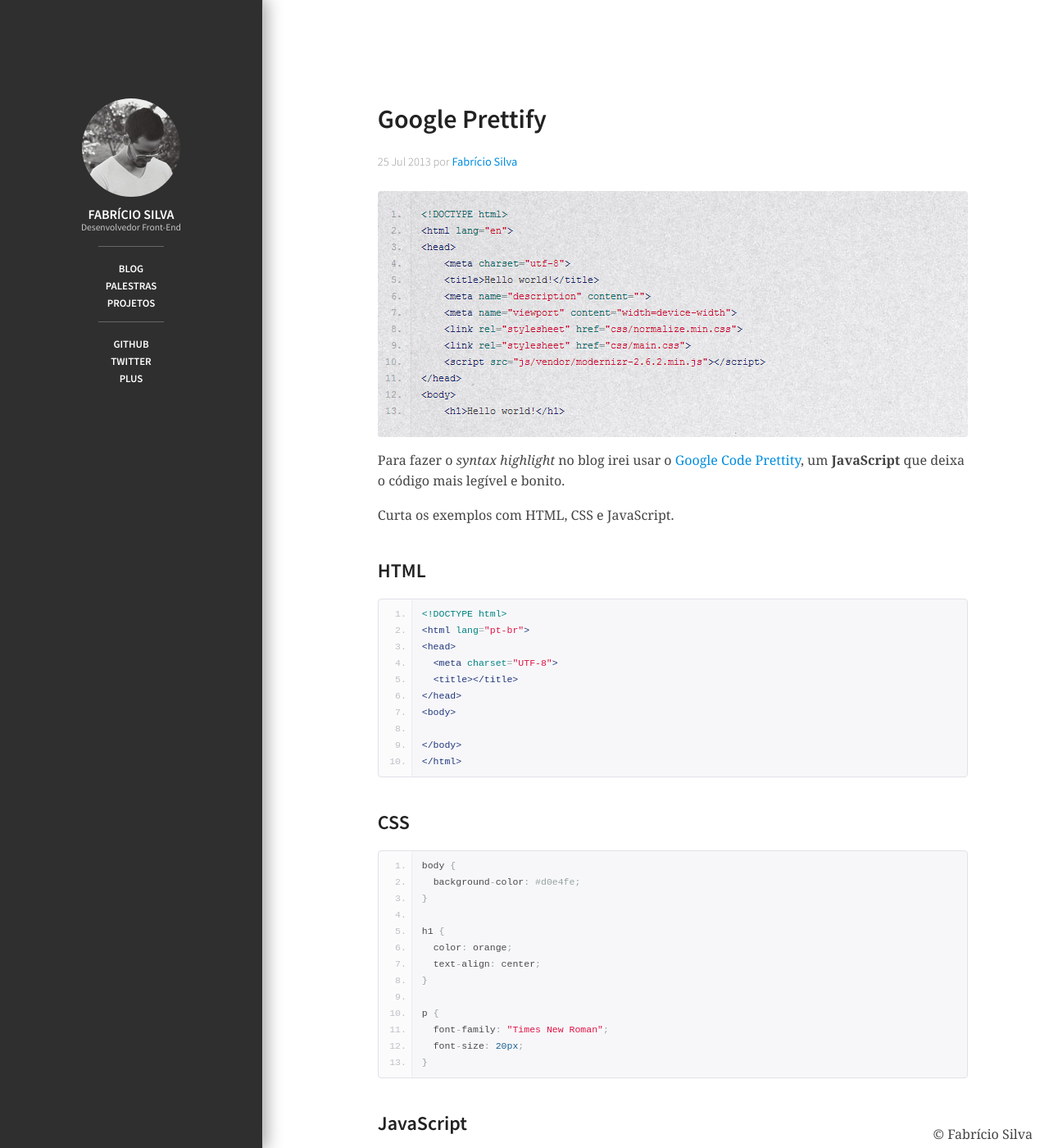
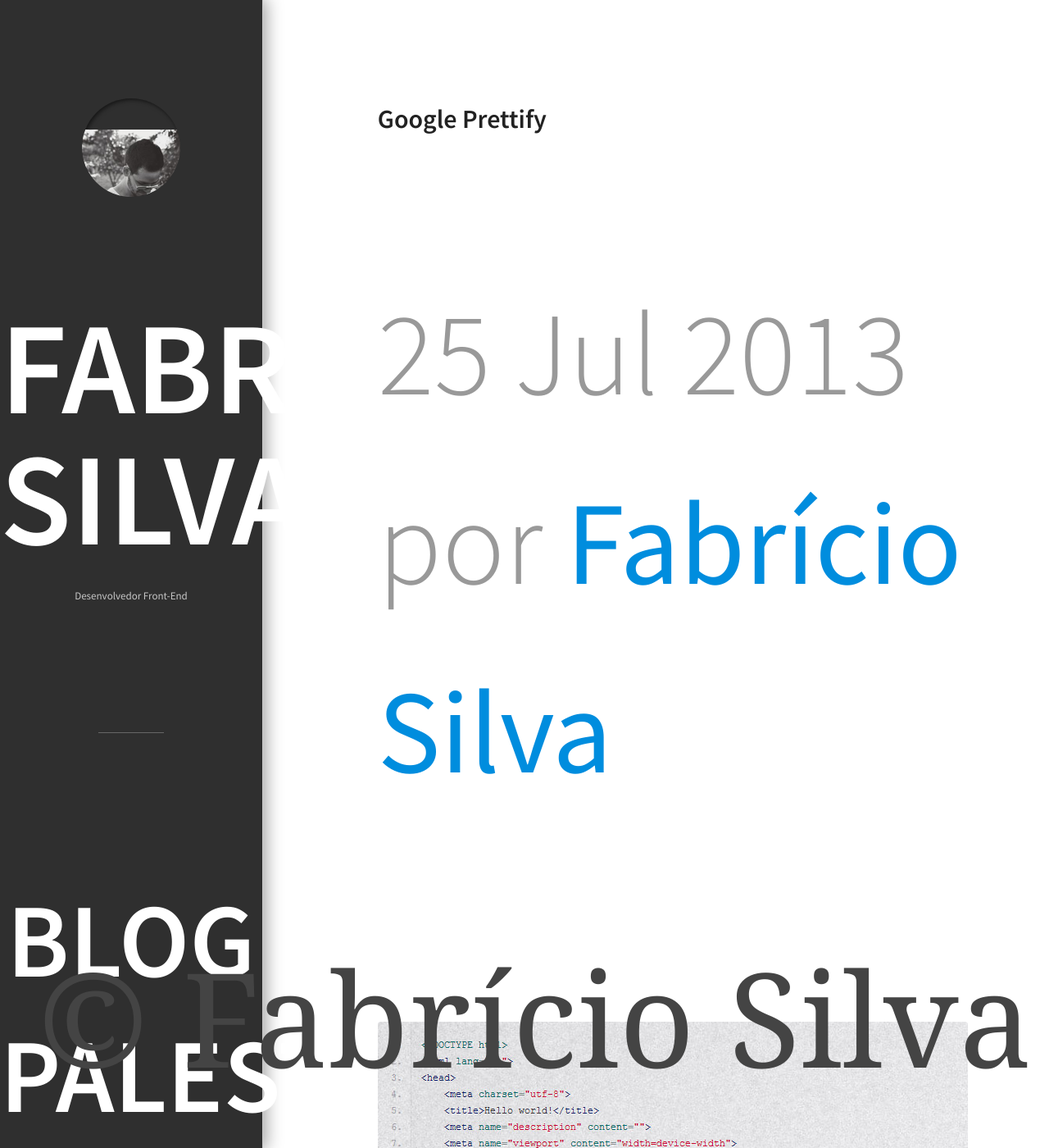
Before and after one commit to fabriciofmsilva/fabriciofmsilva.github.io, a Jekyll site: the page built from _posts/2013-07-25-google-prettify.md, in a window 1280 px wide and 1400 px high. Shown: the whole window at 82% size. Built offline with Jekyll 4.4.1, drawn with Linux system fonts in a browser that asks for light colours; nearby versions of some CDN libraries; comment, search, counter and statistics services are not loaded.

Commit message:
Edit style

```diff
--- a/css/main.css
+++ b/css/main.css
@@ -66,7 +66,7 @@
  */
 
 html {
-		font-size: 100%; /* 1 */
+		font-size: 62.5%; /* 1 */
 		-ms-text-size-adjust: 100%; /* 2 */
 		-webkit-text-size-adjust: 100%; /* 2 */
 }
@@ -124,12 +124,12 @@
  */
 
 h1 {
-		font-size: 2em;
+		font-size: 3.2rem;
 		margin: 0.67em 0 0.2em;
 }
 
 h2 {
-		font-size: 1.5em;
+		font-size: 2.8rem;
 		margin: 1.5em 0 0.2em;
 }
 
@@ -547,7 +547,7 @@
 	background-color: #FFF;
 	color: #444;
 	font-family: 'Source Sans Pro', Helvetica, Arial, sans-serif;
-	font-size: 16px;
+	font-size: 16rem;
 	font-weight: 300;
 	line-height: 1.6;
 }
@@ -679,7 +679,7 @@
 .header-description {
 	color: #c6c6c6;
 	font-weight: 400;
-	font-size: 0.72rem;
+	font-size: 1.3rem;
 	margin-top: 0;
 	margin-bottom: 0.8rem;
 }
@@ -750,7 +750,44 @@
 	padding-right: 20px;
 }
 
+/* ==========================================================================
+	 Prettify
+	 ========================================================================== */
 
+.com { color: #93a1a1; }
+.lit { color: #195f91; }
+.pun, .opn, .clo { color: #93a1a1; }
+.fun { color: #dc322f; }
+.str, .atv { color: #D14; }
+.kwd, .prettyprint .tag { color: #1e347b; }
+.typ, .atn, .dec, .var { color: teal; }
+.pln { color: #48484c; }
+
+.prettyprint {
+  background-color: #f7f7f9;
+  border: 1px solid #e1e1e8;
+  font-size: 0.9em;
+  padding: 8px;
+}
+
+.prettyprint.linenums {
+  -webkit-box-shadow: inset 40px 0 0 #fbfbfc, inset 41px 0 0 #ececf0;
+  -moz-box-shadow: inset 40px 0 0 #fbfbfc, inset 41px 0 0 #ececf0;
+  box-shadow: inset 40px 0 0 #fbfbfc, inset 41px 0 0 #ececf0;
+}
+
+ol.linenums {
+  font-size: 0.8em;
+  margin: 0 0 0 33px;
+  padding: 0;
+}
+
+ol.linenums li {
+  padding-left: 12px;
+  color: #bebec5;
+  line-height: 20px;
+  text-shadow: 0 1px 0 #fff;
+}
 
 /* ==========================================================================
 	 Media Queries
```
